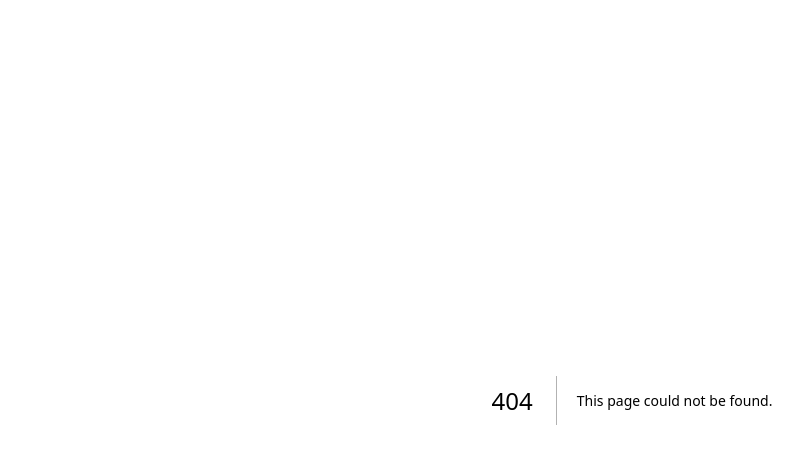
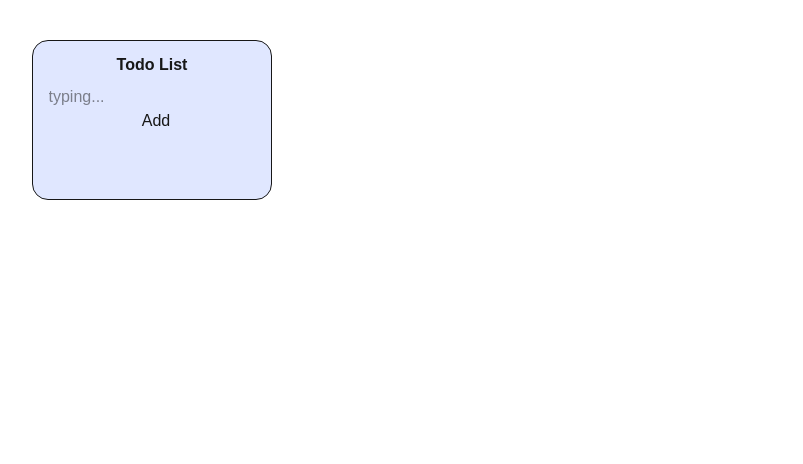
Before and after one commit to Ireeduii/react-project1, a Next.js app: page /08.25 in a window 1280 px wide. Before the commit this address had no page. Shown: the top 464 px of the page, without its empty margins (8-811 px from the left). Built offline with nearby package versions, Linux system fonts and the light colour scheme.

Commit message:
08:25_useState_problems

```diff
--- /dev/null
+++ b/src/app/08.25/page.js
@@ -0,0 +1,10 @@
+import { MediumToDoList } from "@/components/medium_todo";
+
+const Home = () => {
+  return (
+    <div className="bg-white w-full h-screen">
+      <MediumToDoList></MediumToDoList>
+    </div>
+  );
+};
+export default Home;
--- /dev/null
+++ b/src/app/todo/page.js
@@ -0,0 +1,4 @@
+const Home = () => {
+  return <div className="bg-black h-screen w-full"></div>;
+};
+export default Home;
--- /dev/null
+++ b/src/components/easy_counter.js
@@ -0,0 +1,21 @@
+// export const Input = (props) => {
+//   return (
+//     <div>
+//       <input className="w-80 h-80 bg-gray-400">{props.input}</input>
+//     </div>
+//   );
+// };
+import { useState } from "react";
+export function Counter({ initialValue }) {
+  const [count, setCount] = useState(initialValue);
+  return (
+    <div className="p-4 border rounded text-center">
+      <h2 className="text-xl font-bold mb-2">Count: {count}</h2>
+      <button
+        onClick={() => setCount(count + 1)}
+        className="px-4 py-2 bg-blue-500 text-white rounded"
+      ></button>
+    </div>
+  );
+}
+export default Counter;
--- /dev/null
+++ b/src/components/easy_field.js
@@ -0,0 +1,17 @@
+import React, { useState } from 'react';
+const [text, setText] = useState("")
+function InputField() {
+function handleChange(e) {
+    setText(e.target.value)
+}
+<input type='text' value={text} onChange={handleChange}/>
+<p><input text= {text}></p>
+  return (
+    <div>
+      <input type="text" />
+      <p>Input text: TODO</p>
+    </div>
+  );
+}
+
+export default InputField;
--- /dev/null
+++ b/src/components/easy_toggle.js
@@ -0,0 +1,23 @@
+import React from "react";
+import {useS}
+function ToggleVisibility() {
+  return (
+    <div>
+      <button>Show/Hide text</button>
+      <p>Toggle me!</p>
+    </div>
+  );
+}
+export default ToggleVisibility;
+import moduleName from 'module'
+import {  } from 'module'
+import { env } from "process";
+import loadConfig from "next/dist/server/config";
+env
+console.log('ssd :>> ', ssd);
+for(let item in object) {
+
+}
+
+const {propertyName} = objectToDestruct
+console.log(object)
--- /dev/null
+++ b/src/components/medium_todo.js
@@ -0,0 +1,40 @@
+"use client";
+
+import { useState } from "react";
+
+export const MediumToDoList = () => {
+  const [inputValue, setInputValue] = useState("");
+  const [todos, setTodos] = useState([]);
+
+  const handleOnChange = (event) => {
+    setInputValue(event.target.value);
+  };
+  const handleAddTodo = () => {
+    setTodos([...todos, inputValue]);
+  };
+  const handleDeleteToDo = (index) => {
+    const newTodos = todos.filter((el, i) => index !== i);
+    setTodos(newTodos);
+  };
+  return (
+    <div className="border w-60 h-40 text-center mt-10 ml-10 rounded-2xl bg-indigo-100 pt-3">
+      <h2 className="font-semibold">Todo List</h2>
+      <div>
+        <input
+          onChange={handleOnChange}
+          type="text"
+          placeholder="typing..."
+          className="mt-2"
+        ></input>
+        <button onClick={handleAddTodo} className="pl-2">
+          Add
+        </button>
+      </div>
+      {todos.map((todo, index) => (
+        <div key={index}>
+          {todo} <button onClick={() => handleDeleteToDo(index)}>Delete</button>
+        </div>
+      ))}
+    </div>
+  );
+};
```
